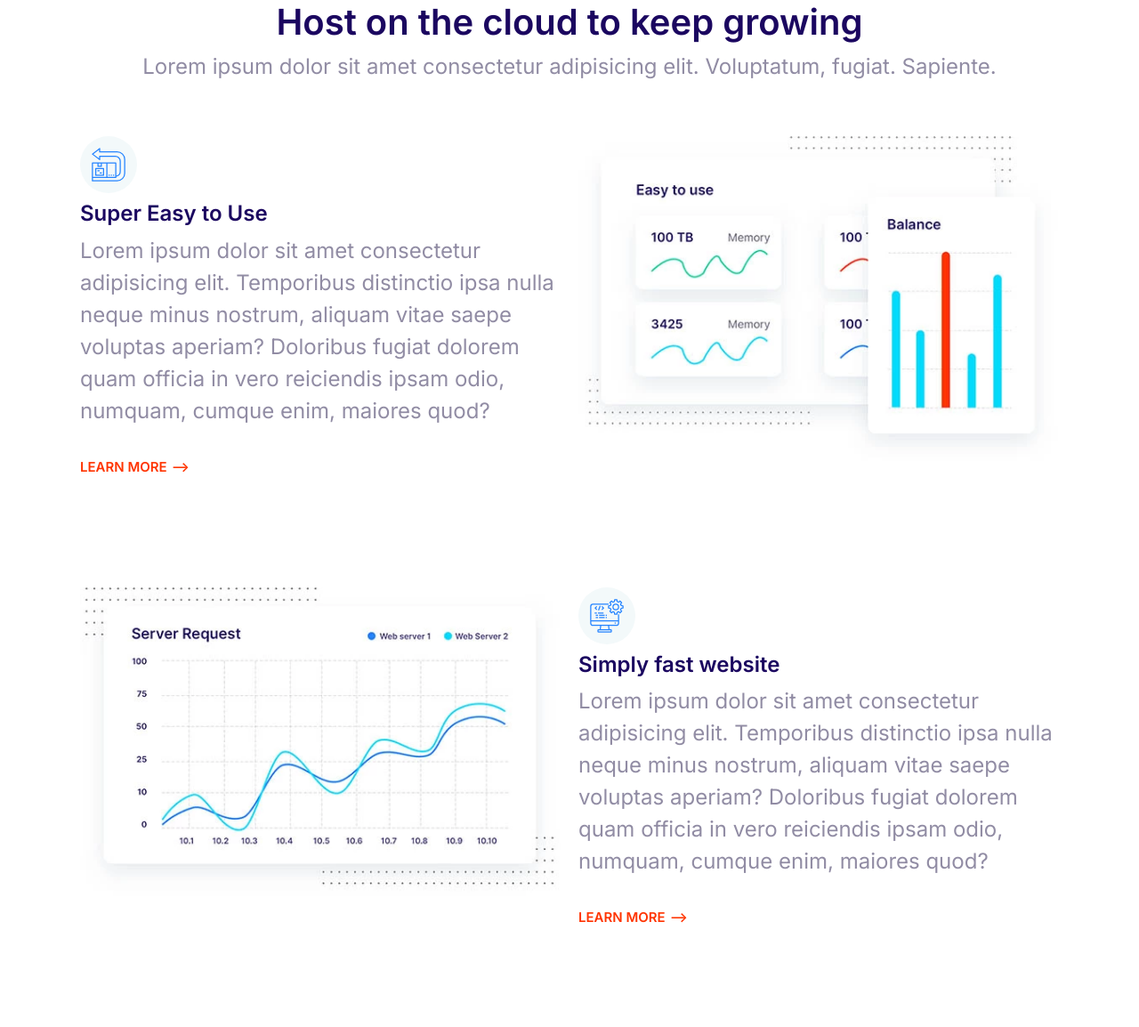
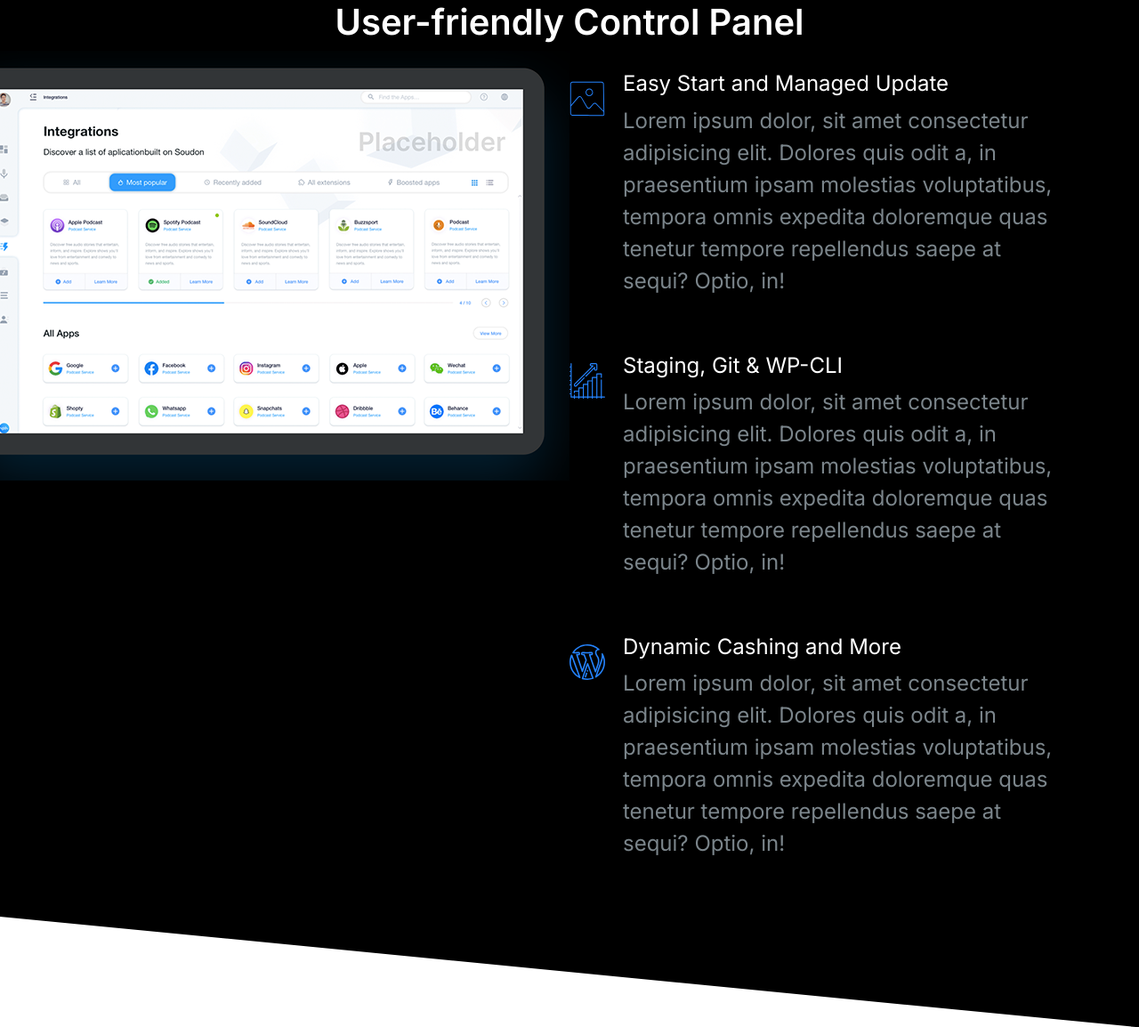
Before and after one commit to glckfndr/oleshify, a plain HTML site: page index.html in a window 1280 px wide. Shown: the part 90-1244 px from the top of the page at 89% size. Drawn offline with Linux system fonts and the light colour scheme.

Commit message:
feat: add Show Case block

```diff
--- a/css/styles.css
+++ b/css/styles.css
@@ -17,6 +17,10 @@
 }
 
 /* Typography */
+::selection {
+  background-color: var(--color-primary);
+  color: white;
+}
 html {
   font-size: 62.5%;
 }
@@ -44,6 +48,7 @@ h2 {
 
 h3 {
   font-size: 3rem;
+  font-weight: 500;
 }
 
 p {
@@ -127,7 +132,6 @@ a {
 
 /* Lists */
 .list {
-  color: var(--color-heading);
   list-style: none;
   padding-left: 0;
 }
@@ -140,6 +144,7 @@ a {
 .list--tick {
   list-style-image: url(../images/tick.svg);
   padding-left: 3rem;
+  color: var(--color-heading);
 }
 
 .list--tick .list__item {
@@ -400,6 +405,7 @@ a {
 /* Media */
 .media {
   display: flex;
+  margin-bottom: 4rem;
 }
 
 .media__image {
@@ -599,18 +605,24 @@ a {
   color: white;
 }
 
+.block--dark h1,
+.block--dark h2,
+.block--dark h3 {
+  color: white;
+}
+
 .block__heading {
   margin-top: 0;
 }
 
 .block--skewed-right {
   padding-bottom: calc(var(--padding-vertical) + 4rem);
-  clip-path: polygon(0% 0%, 100% 0%, 100% 100%, 0% 75%);
+  clip-path: polygon(0% 0%, 100% 0%, 100% 100%, 0% 90%);
 }
 
 .block--skewed-left {
   padding-bottom: calc(var(--padding-vertical) + 4rem);
-  clip-path: polygon(0% 0%, 100% 0%, 100% 85%, 0% 100%);
+  clip-path: polygon(0% 0%, 100% 0%, 100% 90%, 0% 100%);
 }
 
 .container {
@@ -682,9 +694,6 @@ a {
 }
 
 /* Hero  */
-.hero {
-  clip-path: polygon(0% 0%, 100% 0%, 100% 90%, 0% 100%);
-}
 .hero__tagline {
   font-size: 2rem;
   color: #b9c3cf;
@@ -781,3 +790,23 @@ a {
     order: 2;
   }
 }
+
+/* Show Case */
+.block-showcase__image > img {
+  width: 100%;
+}
+
+@media screen and (min-width: 768px) {
+  .block-showcase .grid {
+    grid-template-columns: 50% 50%;
+  }
+
+  .block-showcase__image {
+    justify-self: end;
+  }
+
+  .block-showcase__image > img {
+    width: auto;
+    max-width: 700px;
+  }
+}
--- a/index.html
+++ b/index.html
@@ -20,141 +20,80 @@
     <link rel="stylesheet" href="css/styles.css" />
   </head>
   <body>
-    <!-- Features -->
-    <section class="block container">
+    <!-- Show Case -->
+    <div class="block block--dark block--skewed-right block-showcase">
       <header class="block__header">
-        <h2>Host on the cloud to keep growing</h2>
+        <h2>User-friendly Control Panel</h2>
+      </header>
+      <div class="container grid grid--1x2">
+        <picture class="block-showcase__image">
+          <img src="images/ipad.png" alt="" />
+        </picture>
+        <ul class="list">
+          <li>
+            <!-- Media Component -->
+            <div class="media">
+              <div class="media__image">
+                <svg class="icon icon--primary">
+                  <use xlink:href="images/sprite.svg#snap"></use>
+                </svg>
+              </div>
+              <div class="media__body">
+                <h3 class="media__title">Easy Start and Managed Update</h3>
                 <p>
-          Lorem ipsum dolor sit amet consectetur adipisicing elit. Voluptatum,
-          fugiat. Sapiente.
+                  Lorem ipsum dolor, sit amet consectetur adipisicing elit.
+                  Dolores quis odit a, in praesentium ipsam molestias
+                  voluptatibus, tempora omnis expedita doloremque quas tenetur
+                  tempore repellendus saepe at sequi? Optio, in!
                 </p>
-      </header>
-      <!-- Feature -->
-      <article class="grid grid--1x2 feature">
-        <div class="feature__content">
-          <span class="icon-container">
+              </div>
+            </div>
+            <!-- End Media Component -->
+          </li>
+          <li>
+            <!-- Media Component -->
+            <div class="media">
+              <div class="media__image">
                 <svg class="icon icon--primary">
-              <use xlink:href="images/sprite.svg#easy"></use>
+                  <use xlink:href="images/sprite.svg#growth"></use>
                 </svg>
-          </span>
-          <h3 class="feature__heading">Super Easy to Use</h3>
+              </div>
+              <div class="media__body">
+                <h3 class="media__title">Staging, Git & WP-CLI</h3>
                 <p>
-            Lorem ipsum dolor sit amet consectetur adipisicing elit. Temporibus
-            distinctio ipsa nulla neque minus nostrum, aliquam vitae saepe
-            voluptas aperiam? Doloribus fugiat dolorem quam officia in vero
-            reiciendis ipsam odio, numquam, cumque enim, maiores quod?
+                  Lorem ipsum dolor, sit amet consectetur adipisicing elit.
+                  Dolores quis odit a, in praesentium ipsam molestias
+                  voluptatibus, tempora omnis expedita doloremque quas tenetur
+                  tempore repellendus saepe at sequi? Optio, in!
                 </p>
-          <a class="link-arrow" href="http://">Learn More</a>
               </div>
-        <picture>
-          <source
-            type="image/webp"
-            srcset="images/easy.webp 1x, images/easy@2x.webp 2x"
-          />
-          <source
-            type="image/jpg"
-            srcset="images/easy.jpg 1x, images/easy@2x.jpg 2x"
-          />
-          <img class="feature__image" src="images/easy@2x.jpg" alt="" />
-        </picture>
-      </article>
-      <!-- End Feature -->
-
-      <!-- Feature -->
-      <article class="grid grid--1x2 feature">
-        <div class="feature__content">
-          <span class="icon-container">
-            <svg class="icon icon--primary">
-              <use xlink:href="images/sprite.svg#computer"></use>
-            </svg>
-          </span>
-          <h3 class="feature__heading">Simply fast website</h3>
-          <p>
-            Lorem ipsum dolor sit amet consectetur adipisicing elit. Temporibus
-            distinctio ipsa nulla neque minus nostrum, aliquam vitae saepe
-            voluptas aperiam? Doloribus fugiat dolorem quam officia in vero
-            reiciendis ipsam odio, numquam, cumque enim, maiores quod?
-          </p>
-          <a class="link-arrow" href="http://">Learn More</a>
             </div>
-        <picture>
-          <source
-            type="image/webp"
-            srcset="images/fast.webp 1x, images/fast@2x.webp 2x"
-          />
-          <source
-            type="image/jpg"
-            srcset="images/fast.jpg 1x, images/fast@2x.jpg 2x"
-          />
-          <img class="feature__image" src="images/fast@2x.jpg" alt="" />
-        </picture>
-      </article>
-      <!-- End Feature -->
-
-      <!-- Feature -->
-      <article class="grid grid--1x2 feature">
-        <div class="feature__content">
-          <span class="icon-container">
+            <!-- End Media Component -->
+          </li>
+          <li>
+            <!-- Media Component -->
+            <div class="media">
+              <div class="media__image">
                 <svg class="icon icon--primary">
                   <use xlink:href="images/sprite.svg#wordpress"></use>
                 </svg>
-          </span>
-          <h3 class="feature__heading">WordPress made easy</h3>
+              </div>
+              <div class="media__body">
+                <h3 class="media__title">Dynamic Cashing and More</h3>
                 <p>
-            Lorem ipsum dolor sit amet consectetur adipisicing elit. Temporibus
-            distinctio ipsa nulla neque minus nostrum, aliquam vitae saepe
-            voluptas aperiam? Doloribus fugiat dolorem quam officia in vero
-            reiciendis ipsam odio, numquam, cumque enim, maiores quod?
+                  Lorem ipsum dolor, sit amet consectetur adipisicing elit.
+                  Dolores quis odit a, in praesentium ipsam molestias
+                  voluptatibus, tempora omnis expedita doloremque quas tenetur
+                  tempore repellendus saepe at sequi? Optio, in!
                 </p>
-          <a class="link-arrow" href="http://">Learn More</a>
               </div>
-        <picture>
-          <source
-            type="image/webp"
-            srcset="images/wordpress.webp 1x, images/wordpress@2x.webp 2x"
-          />
-          <source
-            type="image/jpg"
-            srcset="images/wordpress.jpg 1x, images/wordpress@2x.jpg 2x"
-          />
-          <img class="feature__image" src="images/wordpress@2x.jpg" alt="" />
-        </picture>
-      </article>
-      <!-- End Feature -->
-
-      <!-- Feature -->
-      <article class="grid grid--1x2 feature">
-        <div class="feature__content">
-          <span class="icon-container">
-            <svg class="icon icon--primary">
-              <use xlink:href="images/sprite.svg#clock"></use>
-            </svg>
-          </span>
-          <h3 class="feature__heading">24/7 Expert Support</h3>
-          <p>
-            Lorem ipsum dolor sit amet consectetur adipisicing elit. Temporibus
-            distinctio ipsa nulla neque minus nostrum, aliquam vitae saepe
-            voluptas aperiam? Doloribus fugiat dolorem quam officia in vero
-            reiciendis ipsam odio, numquam, cumque enim, maiores quod?
-          </p>
-          <a class="link-arrow" href="http://">Learn More</a>
             </div>
-        <picture>
-          <source
-            type="image/webp"
-            srcset="images/support.webp 1x, images/support@2x.webp 2x"
-          />
-          <source
-            type="image/jpg"
-            srcset="images/support.jpg 1x, images/support@2x.jpg 2x"
-          />
-          <img class="feature__image" src="images/support@2x.jpg" alt="" />
-        </picture>
-      </article>
-      <!-- End Feature -->
-    </section>
-    <!-- End Features -->
-
+            <!-- End Media Component -->
+          </li>
+        </ul>
+      </div>
+    </div>
+    <!-- End Show Case -->
     <script>
       const collapsibles = document.querySelectorAll(".collapsible");
       collapsibles.forEach((item) =>
```
Also changed, not shown: components/showcase.html (added, +74 -0 lines), images/ipad.png (added), images/ipad.webp (added), images/ipad@2x.png (added), images/ipad@2x.webp (added). Lines whose indentation alone changed are shown as unchanged.
